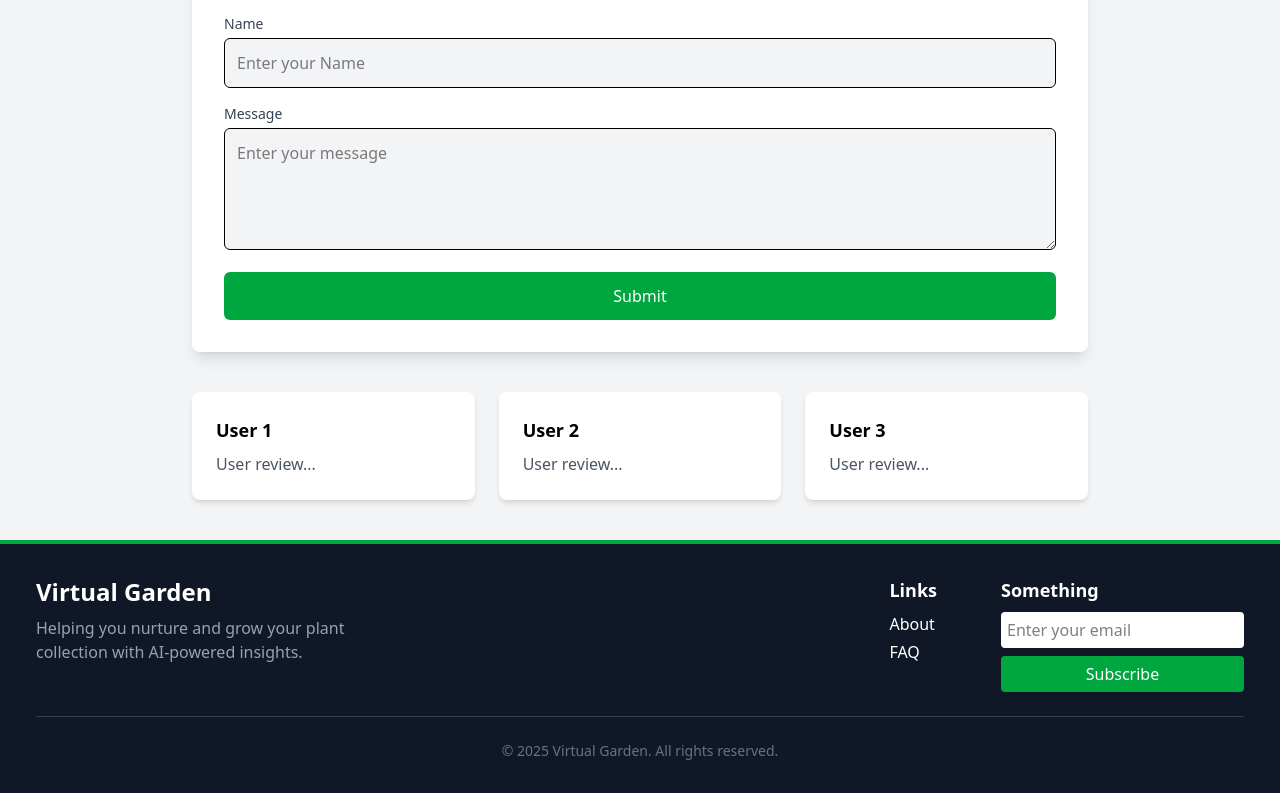
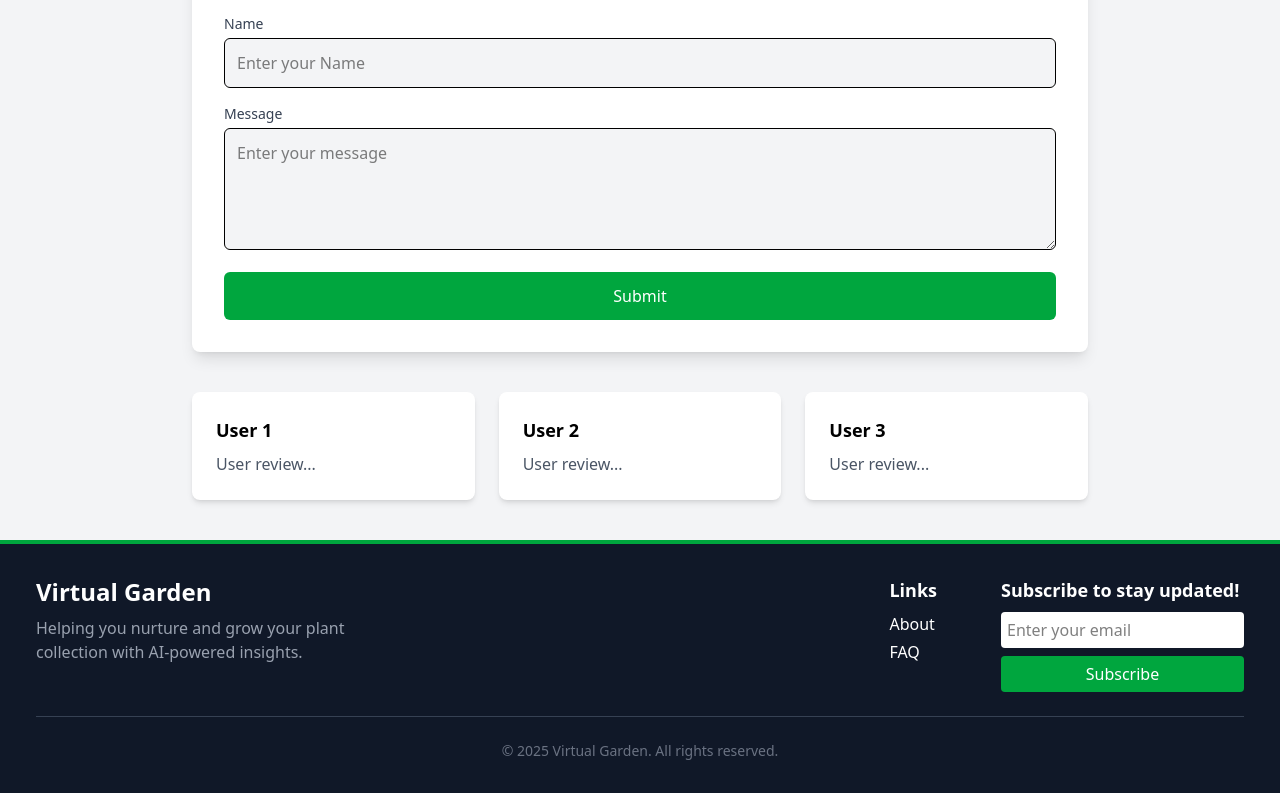
Before and after one commit to CMPT-276-SPRING-2025/final-project-22-vines, a React (Vite) app in the folder app/: page /Contact in a window 1280 px wide. Shown: the part 380-1173 px from the top of the page. Built offline with nearby package versions, Linux system fonts and the light colour scheme; no server answers.

Commit message:
add prompt for subscribe button

```diff
--- a/app/src/components/Footer.jsx
+++ b/app/src/components/Footer.jsx
@@ -43,7 +43,7 @@
 
               {/* Think about something to add here later */}
               <div>
-                <h3 className="text-lg font-semibold mb-2">Something</h3>
+                <h3 className="text-lg font-semibold mb-2">Subscribe to stay updated!</h3>
                 <form className="flex flex-col space-y-2">
                   <input
                     type="email"
```
